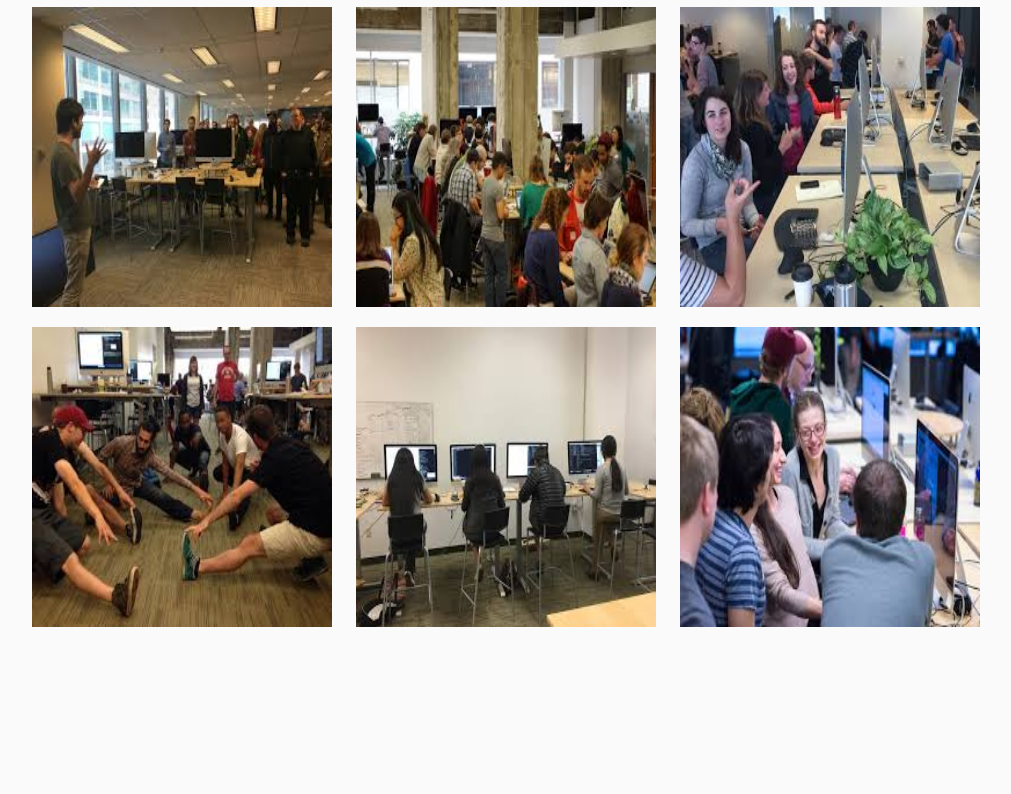
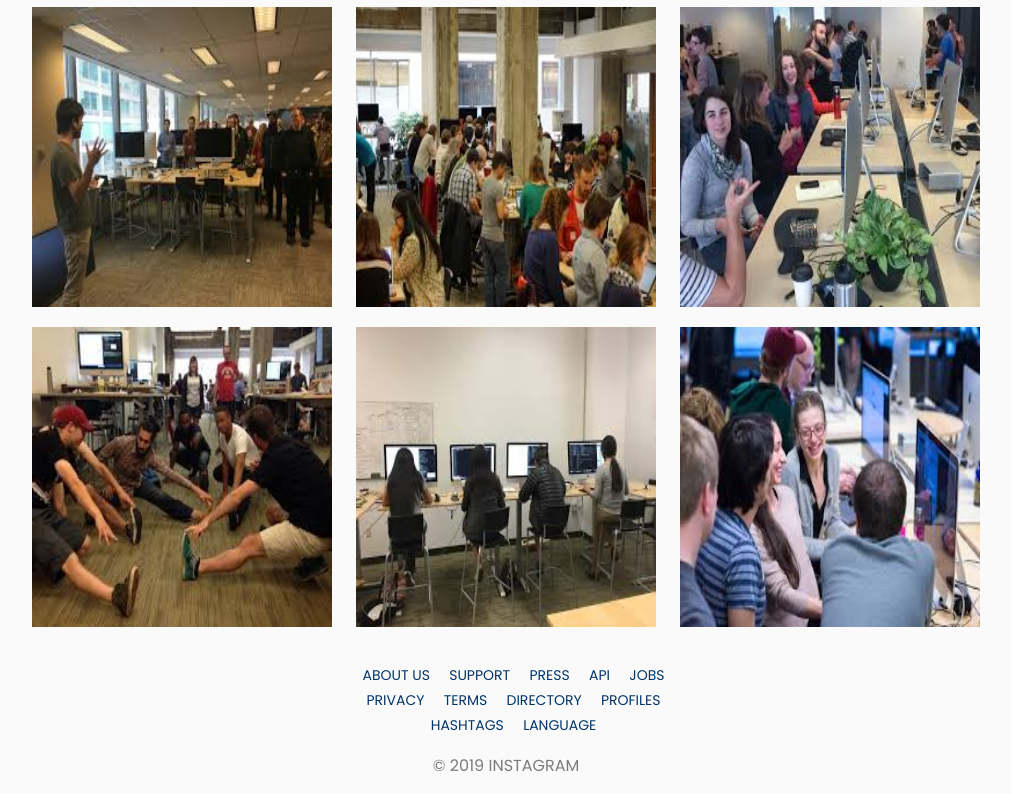
Before and after one commit to ko1h/instaclone-scss, a plain HTML site: page index.html in a window 1280 px wide. Shown: the part 405-1199 px from the top of the page, without its empty margins (134-1145 px from the left). Before the commit the page ends 1050 px from the top, so only its background shows below. Drawn offline with Linux system fonts and the light colour scheme.

Commit message:
add mostly complete instaclone

```diff
--- a/css/styles.css
+++ b/css/styles.css
@@ -174,3 +174,20 @@ body {
   display: inline-grid;
   grid-template-columns: auto auto auto;
 }
+
+.pageBottom {
+  text-align: center;
+  margin-top: 25px;
+
+}
+
+.pageBottom a {
+  text-decoration: none;
+  color: #003569;
+  margin-left: 15px;
+  font-size: 14px;
+}
+
+.bottom4 p {
+  opacity: 0.5;
+}
--- a/index.html
+++ b/index.html
@@ -74,7 +74,30 @@
         <img id="photo6" src="img/photo6.jpeg">
       </div>
     </div>
-
+    <div class="pageBottom">
+      <div class="bottomLinks">
+        <div class="bottom1">
+          <a href="#">ABOUT US</a>
+          <a href="#">SUPPORT</a>
+          <a href="#">PRESS</a>
+          <a href="#">API</a>
+          <a href="#">JOBS</a>
+        </div>
+        <div class="bottom2">
+          <a href="#">PRIVACY</a>
+          <a href="#">TERMS</a>
+          <a href="#">DIRECTORY</a>
+          <a href="#">PROFILES</a>
+        </div>
+        <div class="bottom3">
+          <a href="#">HASHTAGS</a>
+          <a href="#">LANGUAGE</a>
+        </div>
+      </div>
+      <div class="bottom4">
+        <p>© 2019 INSTAGRAM </p>
+      </div>
+    </div>
 
   </body>
 </html>
```
